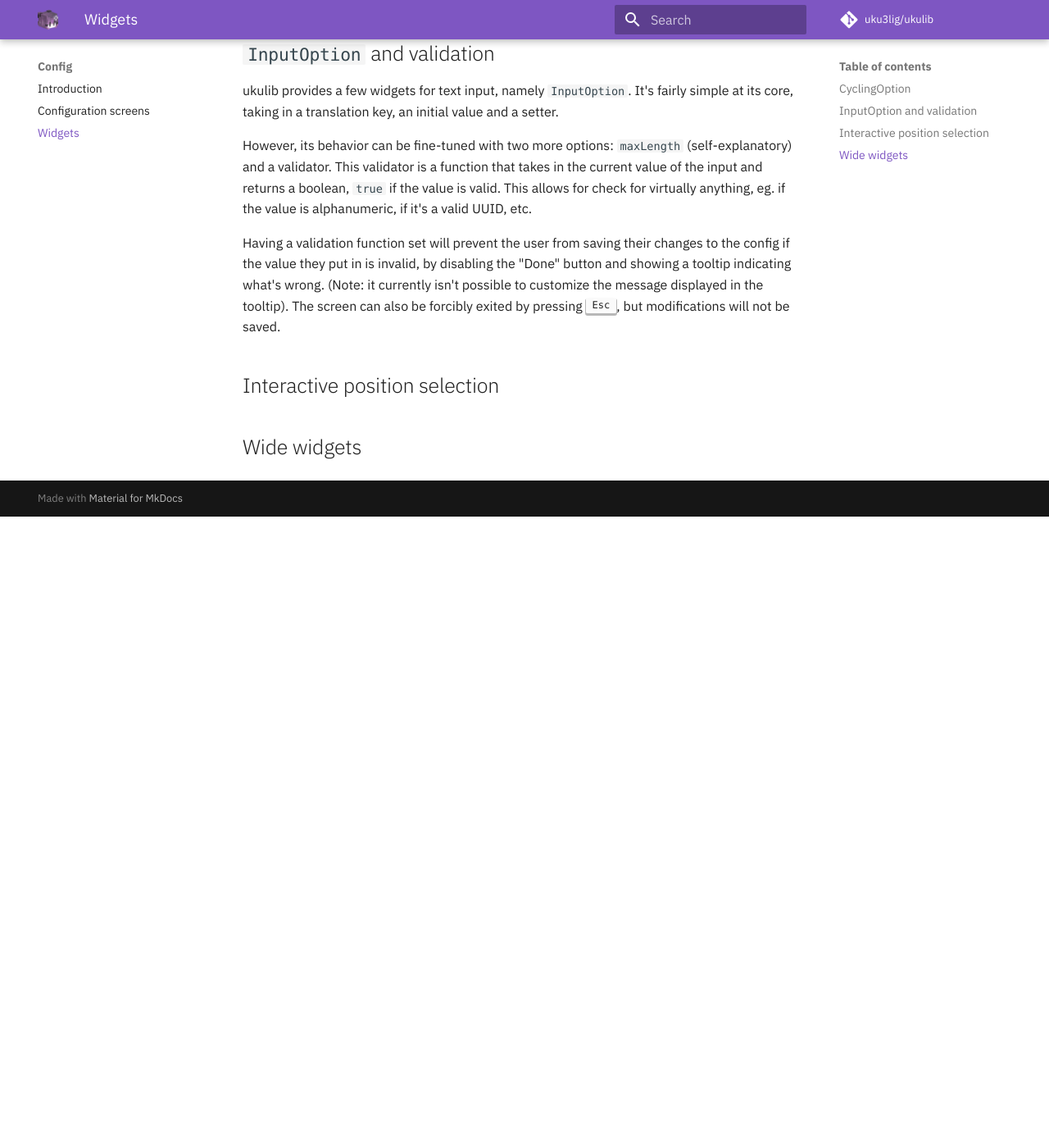
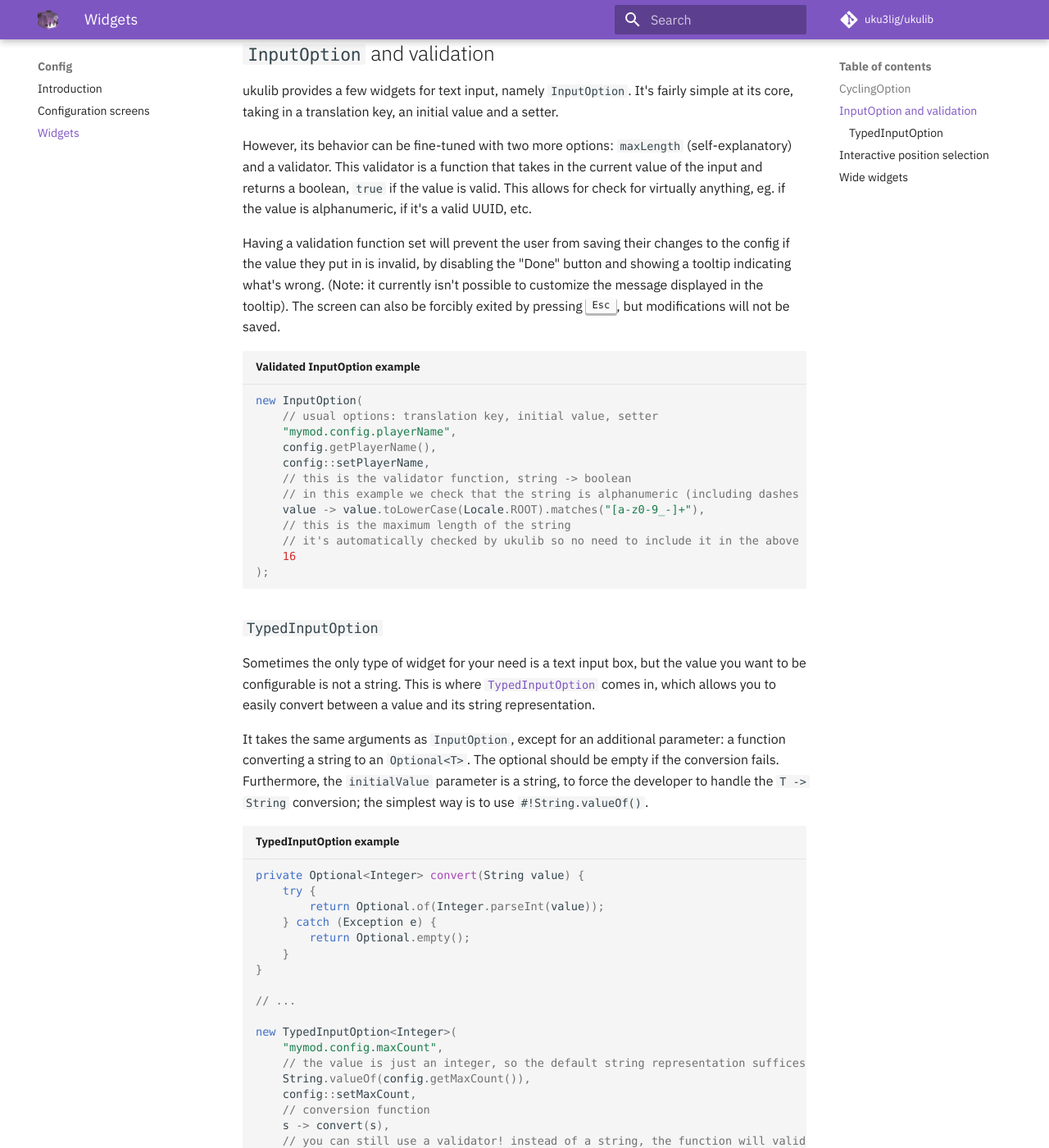
Before and after one commit to uku3lig/ukulib, an MkDocs documentation site: the page built from docs/config/widgets.md, in a window 1280 px wide and 1400 px high, scrolled down 1057 px. Shown: the whole window at 82% size. Built offline with MkDocs 1.6.1 and Material for MkDocs 9.7.7, drawn with Linux system fonts in a browser that asks for light colours; some web fonts are replaced; comment, search, counter and statistics services are not loaded; before the commit the page ends 1687 px from its top, so only the background shows below that; some of the changed text lies outside the part shown.

Commit message:
feat(docs): more widget stuff

````diff
--- a/docs/config/widgets.md
+++ b/docs/config/widgets.md
@@ -39,6 +39,56 @@ However, its behavior can be fine-tuned with two more options: `maxLength` (self
 
 Having a validation function set will prevent the user from saving their changes to the config if the value they put in is invalid, by disabling the "Done" button and showing a tooltip indicating what's wrong. (Note: it currently isn't possible to customize the message displayed in the tooltip). The screen can also be forcibly exited by pressing <kbd>Esc</kbd>, but modifications will not be saved.
 
+```java title="Validated InputOption example"
+new InputOption(
+    // usual options: translation key, initial value, setter
+    "mymod.config.playerName",
+    config.getPlayerName(),
+    config::setPlayerName,
+    // this is the validator function, string -> boolean
+    // in this example we check that the string is alphanumeric (including dashes and underscores)
+    value -> value.toLowerCase(Locale.ROOT).matches("[a-z0-9_-]+"),
+    // this is the maximum length of the string
+    // it's automatically checked by ukulib so no need to include it in the above function
+    16
+);
+```
+
+### `TypedInputOption`
+
+Sometimes the only type of widget for your need is a text input box, but the value you want to be configurable is not a string. This is where [`TypedInputOption`](https://maven.uku3lig.net/javadoc/releases/net/uku3lig/ukulib-common/latest/.cache/unpack/net/uku3lig/ukulib/config/option/TypedInputOption.html) comes in, which allows you to easily convert between a value and its string representation.
+
+It takes the same arguments as `InputOption`, except for an additional parameter: a function converting a string to an `Optional<T>`. The optional should be empty if the conversion fails. Furthermore, the `initialValue` parameter is a string, to force the developer to handle the `T -> String` conversion; the simplest way is to use `#!String.valueOf()`.
+
+```java title="TypedInputOption example"
+private Optional<Integer> convert(String value) {
+    try {
+        return Optional.of(Integer.parseInt(value));
+    } catch (Exception e) {
+        return Optional.empty();
+    }
+}
+
+// ...
+
+new TypedInputOption<Integer>(
+    "mymod.config.maxCount",
+    // the value is just an integer, so the default string representation suffices
+    String.valueOf(config.getMaxCount()),
+    config::setMaxCount,
+    // conversion function
+    s -> convert(s),
+    // you can still use a validator! instead of a string, the function will validate the converted value directly
+    v -> v > 0
+);
+```
+
 ## Interactive position selection
 
 ## Wide widgets
+
+In the case of config screens with more than one column of widgets, you can force a widget to take up the entire width by calling `.wide()` on it:
+
+```java
+new SimpleButton(/* ... */).wide()
+```
--- a/mkdocs.yml
+++ b/mkdocs.yml
@@ -8,6 +8,7 @@ nav:
       - Introduction: config/index.md
       - Configuration screens: config/config-screen.md
       - Widgets: config/widgets.md
+  - Utils: utils.md
 markdown_extensions:
   - admonition
   - attr_list
````
Also changed, not shown: docs/utils.md (added).
